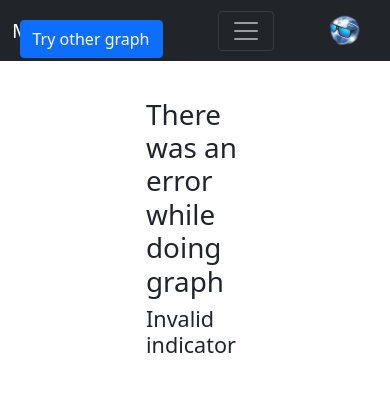
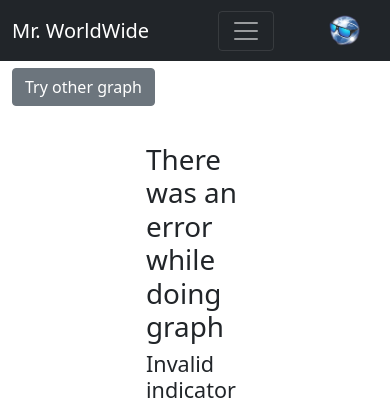
Before and after one commit to 8ctorres/PI-Practica, a Django app: a page that uses mrworldwide/graphs/templates/graphs/graph_1dataXcountries_result.html in a window 390 px wide. Shown: the top 420 px of the page. Run offline with Django 3.2, Linux system fonts and the light colour scheme; parts of the project's set-up code (start-up, migrations or seed data) failed here and were passed over.

Commit message:
Botones responsive

```diff
--- a/mrworldwide/graphs/templates/graphs/graph_1dataXcountries.html
+++ b/mrworldwide/graphs/templates/graphs/graph_1dataXcountries.html
@@ -1,7 +1,7 @@
 {% extends "base.html" %} {% block content %}
 
-<div class="position-absolute top-0 start-0" style="margin: 5%;">
-  <a class="btn btn-secondary" href="{% url 'graph_index'%}" role="button">Information about graphs</a>
+<div style="margin-top: 2%;">
+  <a class="btn btn-secondary pull-left" href="{% url 'graph_index'%}" role="button">Information about graphs</a>
 </div>
 <div class="container" style="margin-top: 10%;">
   <h1>Graph the same indicator amongst different countries</h1>
--- a/mrworldwide/graphs/templates/graphs/graph_1dataXcountries_result.html
+++ b/mrworldwide/graphs/templates/graphs/graph_1dataXcountries_result.html
@@ -1,8 +1,8 @@
 {% extends "base.html" %} {% block content %}
 
 {% if error %}
-<div class="position-absolute top-0 start-0" style="margin: 5%;">
-    <a class="btn btn-primary" href="{% url '1dataXcountries_base'%}" role="button">Try other graph</a>
+<div style="margin-top: 2%;">
+    <a class="btn btn-secondary pull-left" href="{% url '1dataXcountries_base'%}" role="button">Try other graph</a>
 </div>
 <div class="container" style="margin-top: 10%;">
     <div class="row justify-content-center">
@@ -13,8 +13,8 @@
 </div>
 
 {% else %}
-<div class="position-absolute top-0 start-0" style="margin: 5%;">
-    <a class="btn btn-primary" href="{% url '1dataXcountries_base'%}" role="button">Try other graph</a>
+<div style="margin-top: 2%;">
+    <a class="btn btn-secondary pull-left" href="{% url '1dataXcountries_base'%}" role="button">Try other graph</a>
 </div>
 <div class="row justify-content-between">
     <div class="col-6">
--- a/mrworldwide/graphs/templates/graphs/graph_Xdata1country.html
+++ b/mrworldwide/graphs/templates/graphs/graph_Xdata1country.html
@@ -1,7 +1,7 @@
 {% extends "base.html" %} {% block content %}
 
-<div class="position-absolute top-0 start-0" style="margin: 5%;">
-  <a class="btn btn-secondary" href="{% url 'graph_index'%}" role="button">Information about graphs</a>
+<div style="margin-top: 2%;">
+  <a class="btn btn-secondary pull-left" href="{% url 'graph_index'%}" role="button">Information about graphs</a>
 </div>
 <div class="container" style="margin-top: 10%;">
   <h1>Graph with several indicators of the same country</h1>
--- a/mrworldwide/graphs/templates/graphs/graph_histogram.html
+++ b/mrworldwide/graphs/templates/graphs/graph_histogram.html
@@ -1,7 +1,7 @@
 {% extends "base.html" %} {% block content %}
 
-<div class="position-absolute top-0 start-0" style="margin: 5%;">
-  <a class="btn btn-secondary" href="{% url 'graph_index'%}" role="button">Information about graphs</a>
+<div style="margin-top: 2%;">
+  <a class="btn btn-secondary pull-left" href="{% url 'graph_index'%}" role="button">Information about graphs</a>
 </div>
 <div class="container" style="margin-top: 10%;">
     <h1>Histogram</h1>
```
Also changed, not shown: mrworldwide/compare_data/templates/compare_data/compare.html (+4 -4 lines), mrworldwide/compare_data/templates/compare_data/compare_result.html (+4 -4 lines), mrworldwide/graphs/templates/graphs/graph_Xdata1country_result.html (+4 -4 lines), mrworldwide/graphs/templates/graphs/graph_histogram_result.html (+4 -4 lines).
